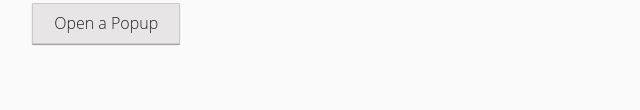
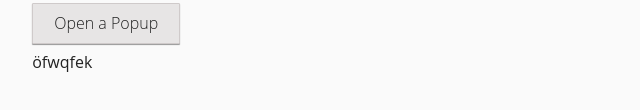
Before and after one commit to viur-ignite/viur-ignite-docs, a website with bundled scripts: page appengine/html/js.html in a window 1280 px wide. Shown: the part 3727-3837 px from the top of the page, 315-955 px from the left. Built offline with nearby package versions, Linux system fonts and the light colour scheme; a web font is replaced by a local one.

Commit message:
runned gulp

```diff
--- a/appengine/html/js.html
+++ b/appengine/html/js.html
@@ -128,8 +128,14 @@
 		</div>
 
 		<p class="btn open-popup">Open a Popup</p>
+
+		<div class="test">
+			<div>öfwqfek</div>
+		</div>
+
 	</section>
 </div>
+
 		</div>
 	</article>
 
```
Also changed, not shown: sources/html/js.html (+5 -0 lines), appengine/static/css/style.css, appengine/static/css/style.min.css, sources/less/style.less (line endings or trailing spaces), 1 other file.
